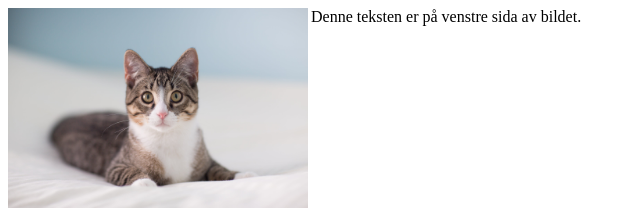
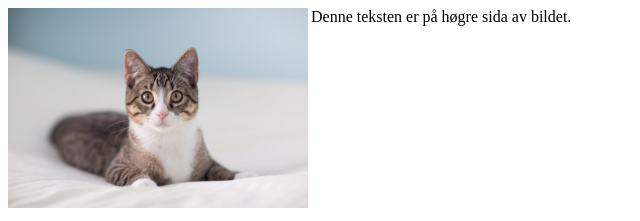
Before and after one commit to miksuk28/html-presentasjon, a plain HTML site: page 3 - bilete og tekstformatering.html in a window 1280 px wide. Shown: the top 221 px of the page, 0-640 px from the left. Drawn offline with Linux system fonts and the light colour scheme.

Commit message:
skrivefeil

```diff
--- a/3 - bilete og tekstformatering.html
+++ b/3 - bilete og tekstformatering.html
@@ -1,7 +1,7 @@
 <html lang="no">
     <body>
         <p><img src="img/katt1.jpg" alt="katt" width="300" align="left">
-        Denne teksten er på venstre sida av bildet.</p>
+        Denne teksten er på høgre sida av bildet.</p>
         <br clear="all">
         <p>Denne teksten blir formatert som vanlig</p>
 
```
Also changed, not shown: 1 other file.
